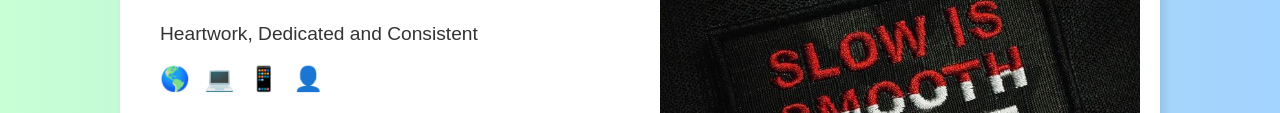
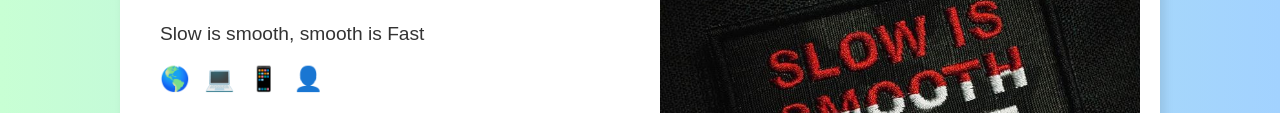
Before and after one commit to kyawzinmyolwin/cohort5website, a plain HTML site: page index.html in a window 1280 px wide. Shown: the part 296-409 px from the top of the page. Drawn offline with Linux system fonts and the light colour scheme.

Commit message:
change motto

```diff
--- a/index.html
+++ b/index.html
@@ -77,7 +77,7 @@
     <div class="container">
         <div class="text-section">
             <h1>Main <br> Cohort5 Main</h1>
-            <p>Heartwork, Dedicated and Consistent</p>
+            <p>Slow is smooth, smooth is Fast</p>
             <div class="social-icons">
                 <a href="#">&#127758;</a>
                 <a href="#">&#128187;</a>
```
